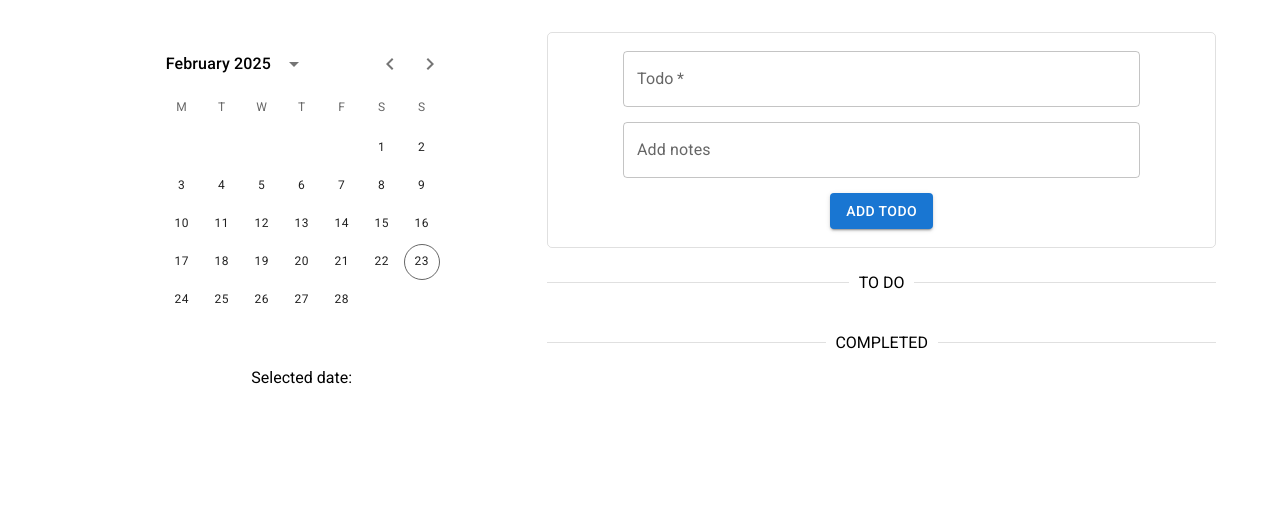
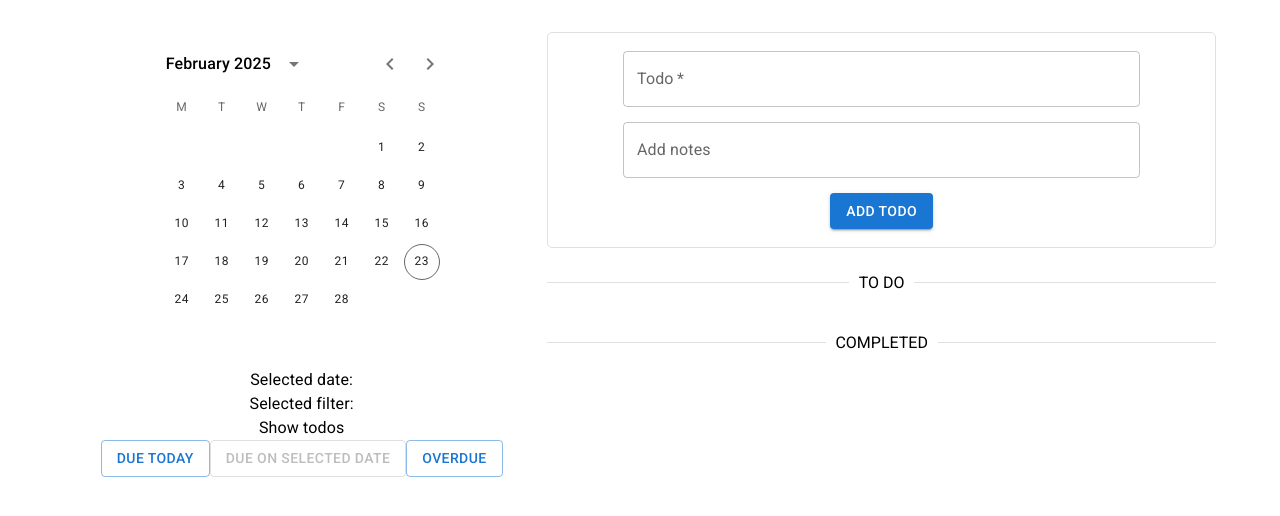
Before and after one commit to BUsuper/todo-project, a React (Vite) app: page / in a window 1280 px wide. Shown: the top 516 px of the page. Built offline with nearby package versions, Linux system fonts and the light colour scheme.

Commit message:
Implement FiltersDetails that shows selected date and filter, allows to pick a filter

```diff
--- a/src/components/CalendarBlock/CalendarBlock.jsx
+++ b/src/components/CalendarBlock/CalendarBlock.jsx
@@ -1,15 +1,13 @@
-import { Box, Button, Grid2, Typography } from '@mui/material';
-import { useSelector } from 'react-redux';
-import { selectDate } from '../../features/filtersSlice';
-import { TodosCalendar } from '../TodosCalendar/TodosCalendar';
+import { Grid2 } from '@mui/material';
+import { TodosCalendar, FiltersDetails } from '../../components';
+
 
 export function CalendarBlock() {
-    const selectedDate = useSelector(selectDate);
 
     return (
         <Grid2 size={{sm: 12, md: 5}}>
             <TodosCalendar />
-            Selected date: {selectedDate}
+            <FiltersDetails />
         </Grid2>
     );
 }
--- /dev/null
+++ b/src/components/FiltersDetails/FiltersDetails.jsx
@@ -0,0 +1,45 @@
+import { Box, Button, Typography } from '@mui/material';
+import { useDispatch, useSelector } from 'react-redux';
+import { selectDate, selectFilter, setFilter } from '../../features/filtersSlice';
+
+export function FiltersDetails() {
+    const selectedDate = useSelector(selectDate);
+    const activeFilter = useSelector(selectFilter);
+
+    const dispatch = useDispatch();
+
+    const handleFilterSelection = (filter) => {
+        dispatch(setFilter(filter));
+    }
+
+    return (
+        <Box id="filters">
+            <Box>
+                <Typography>Selected date: {selectedDate}</Typography>
+                <Typography>Selected filter: {activeFilter}</Typography>
+            </Box>
+            <Box>
+            <Typography>Show todos</Typography>
+                <Button
+                    onClick={() => handleFilterSelection("today")}
+                    variant={activeFilter === "today" ? "contained" : "outlined"}
+                >
+                    Due today
+                </Button>
+                <Button
+                    onClick={() => handleFilterSelection("selected date")}
+                    disabled={Boolean(!selectedDate)}
+                    variant={activeFilter === "selected date" ? "contained" : "outlined"}
+                >
+                    Due on selected date
+                </Button>
+                <Button
+                    onClick={() => handleFilterSelection("overdue")}
+                    variant={activeFilter === "overdue" ? "contained" : "outlined"}
+                >
+                    Overdue
+                </Button>
+            </Box>
+        </Box>
+    );
+}
--- a/src/components/index.js
+++ b/src/components/index.js
@@ -6,3 +6,4 @@ export { CalendarBlock } from './CalendarBlock/CalendarBlock';
 export { TodoBlock } from './TodoBlock/TodoBlock';
 export { TodosCalendar } from './TodosCalendar/TodosCalendar';
 export { CalendarDay } from './CalendarDay/CalendarDay';
+export { FiltersDetails } from './FiltersDetails/FiltersDetails'
```
